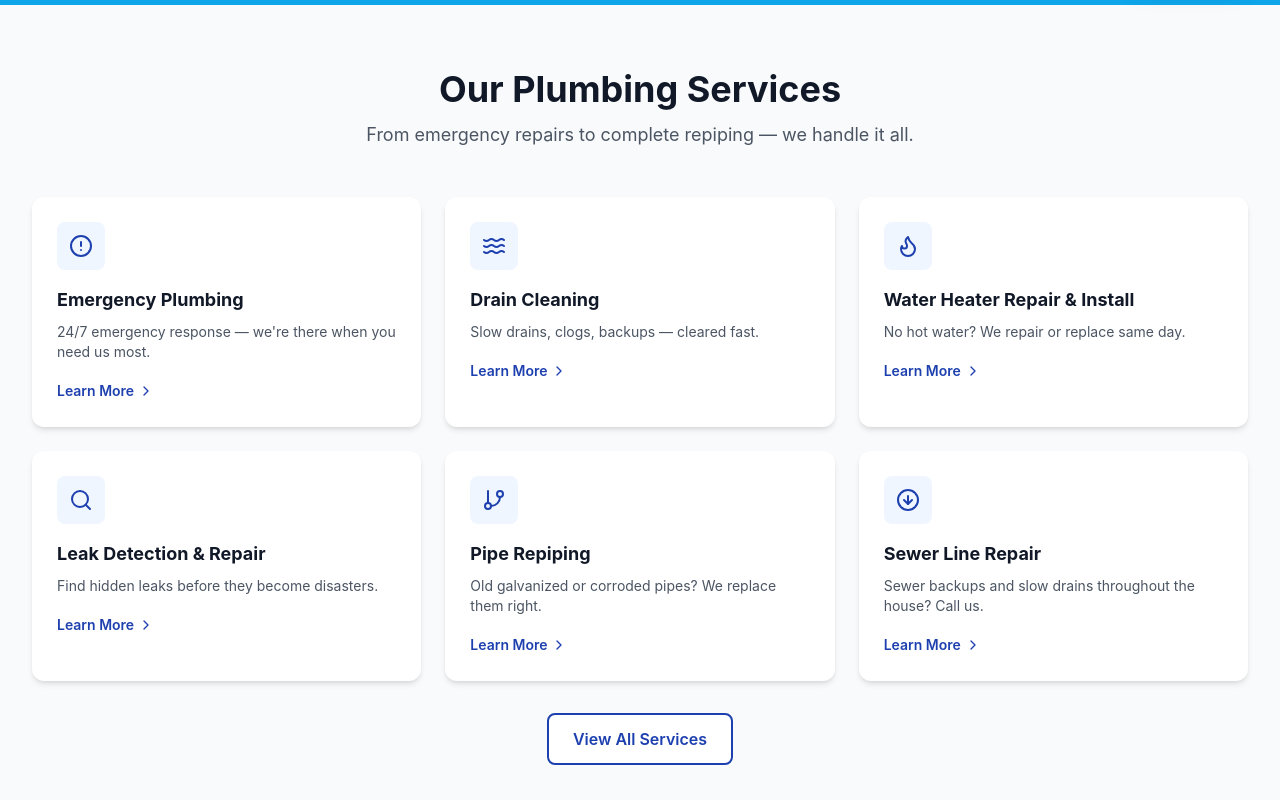
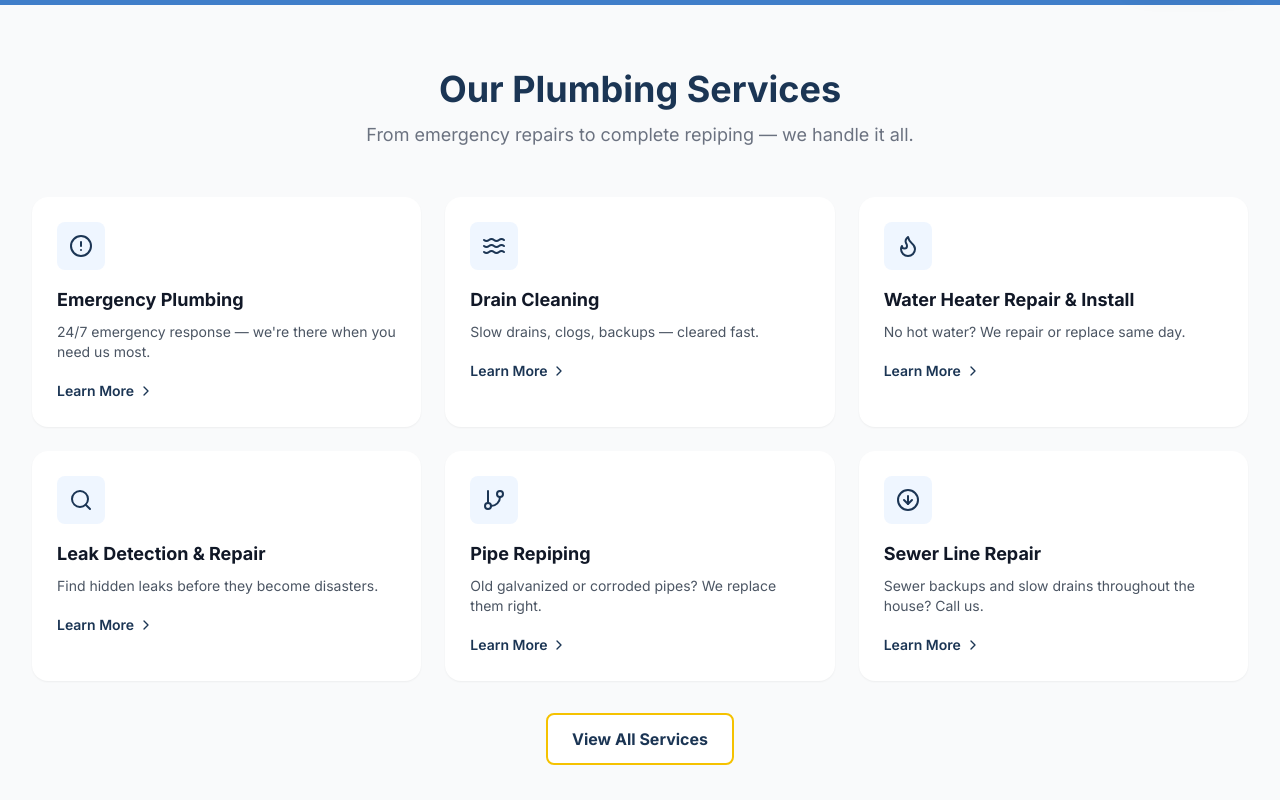
Before and after one commit to skylarmartinex/plumber-website-template, a Next.js app: page / in a window 1280 px wide. Shown: the part 800-1600 px from the top of the page. Built offline with nearby package versions, Linux system fonts and the light colour scheme.

Commit message:
feat: Mr. Rooter-inspired reskin — navy/gold palette, next/font, updated button and card styles

```diff
--- a/app/globals.css
+++ b/app/globals.css
@@ -1,8 +1,6 @@
 @tailwind base;
 @tailwind components;
 @tailwind utilities;
-
-@import url('https://fonts.googleapis.com/css2?family=Inter:wght@400;500;600;700;800&display=swap');
 
 @layer base {
   html {
@@ -15,21 +13,21 @@
 
 @layer components {
   .btn-primary {
-    @apply inline-flex items-center justify-center gap-2 px-6 py-3 bg-primary text-white font-semibold rounded-lg hover:bg-primary-dark transition-colors duration-200 shadow-md hover:shadow-lg;
+    @apply inline-flex items-center justify-center gap-2 px-6 py-3 bg-gold text-primary font-bold rounded-lg hover:bg-yellow-400 transition-colors duration-200 shadow-md hover:shadow-lg;
   }
   .btn-secondary {
-    @apply inline-flex items-center justify-center gap-2 px-6 py-3 bg-white text-primary font-semibold rounded-lg border-2 border-primary hover:bg-blue-50 transition-colors duration-200;
+    @apply inline-flex items-center justify-center gap-2 px-6 py-3 bg-white text-primary font-bold rounded-lg border-2 border-gold hover:bg-yellow-50 transition-colors duration-200;
   }
   .btn-emergency {
     @apply inline-flex items-center justify-center gap-2 px-6 py-3 bg-accent text-white font-semibold rounded-lg hover:bg-red-700 transition-colors duration-200 shadow-md hover:shadow-lg;
   }
   .section-title {
-    @apply text-3xl md:text-4xl font-bold text-gray-900;
+    @apply text-3xl md:text-4xl font-bold text-primary;
   }
   .section-subtitle {
-    @apply text-lg text-gray-600 mt-3;
+    @apply text-lg text-gray-500 mt-3;
   }
   .card {
-    @apply bg-white rounded-xl shadow-md hover:shadow-lg transition-shadow duration-200 p-6;
+    @apply bg-white rounded-2xl shadow-sm border border-gray-100 hover:shadow-md transition-shadow duration-200 p-6;
   }
 }
--- a/app/layout.tsx
+++ b/app/layout.tsx
@@ -1,5 +1,8 @@
 import type { Metadata } from 'next'
+import { Inter } from 'next/font/google'
 import './globals.css'
+
+const inter = Inter({ subsets: ['latin'], display: 'swap' })
 import { Header } from '@/components/Header'
 import { Footer } from '@/components/Footer'
 import { EmergencyBanner } from '@/components/EmergencyBanner'
@@ -24,7 +27,7 @@ export default function RootLayout({
   children: React.ReactNode
 }) {
   return (
-    <html lang="en">
+    <html lang="en" className={inter.className}>
       <body>
         <Header />
         <main>{children}</main>
--- a/tailwind.config.ts
+++ b/tailwind.config.ts
@@ -9,14 +9,12 @@ const config: Config = {
   theme: {
     extend: {
       colors: {
-        primary: '#1e40af',
-        'primary-dark': '#1e3a8a',
-        secondary: '#0ea5e9',
+        primary: '#1b3554',
+        'primary-dark': '#0f2035',
+        secondary: '#407ec9',
+        gold: '#f5c200',
         accent: '#dc2626',
         'accent-orange': '#ea580c',
-      },
-      fontFamily: {
-        sans: ['Inter', 'system-ui', 'sans-serif'],
       },
     },
   },
```
